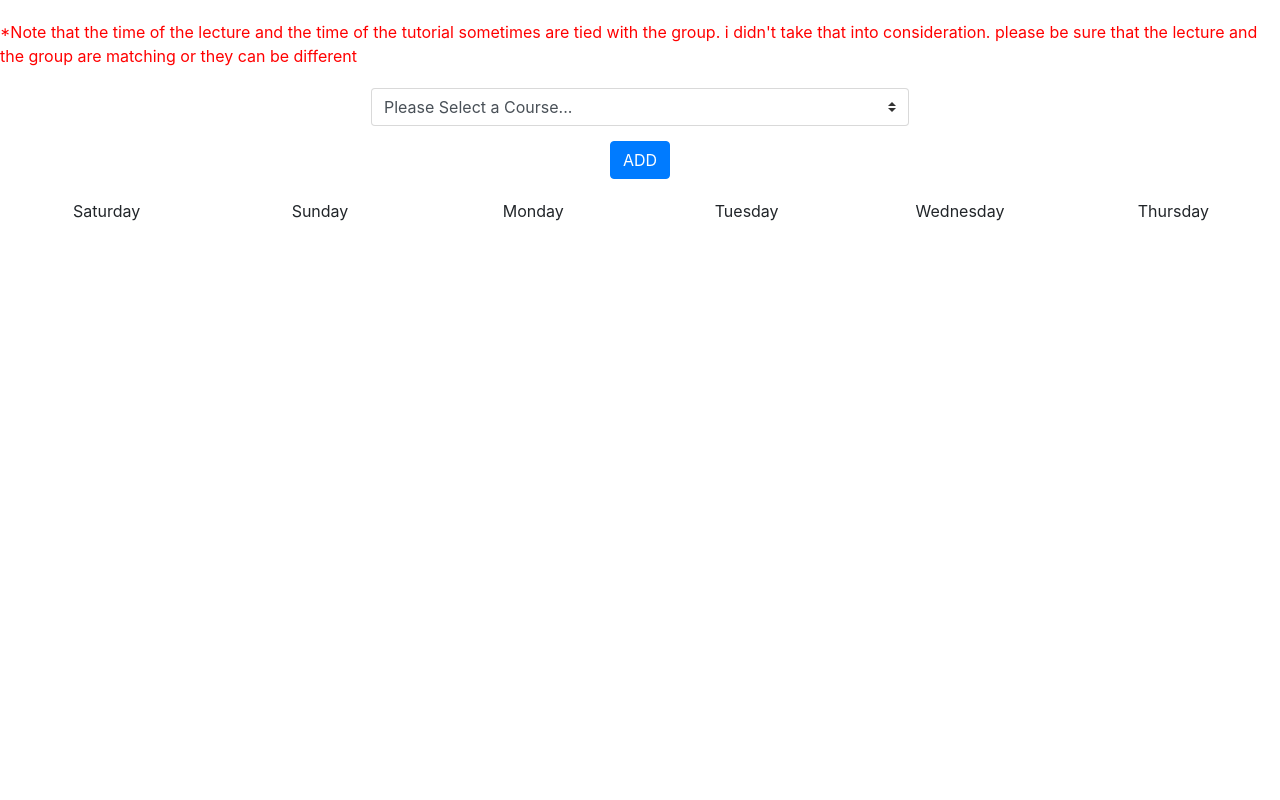
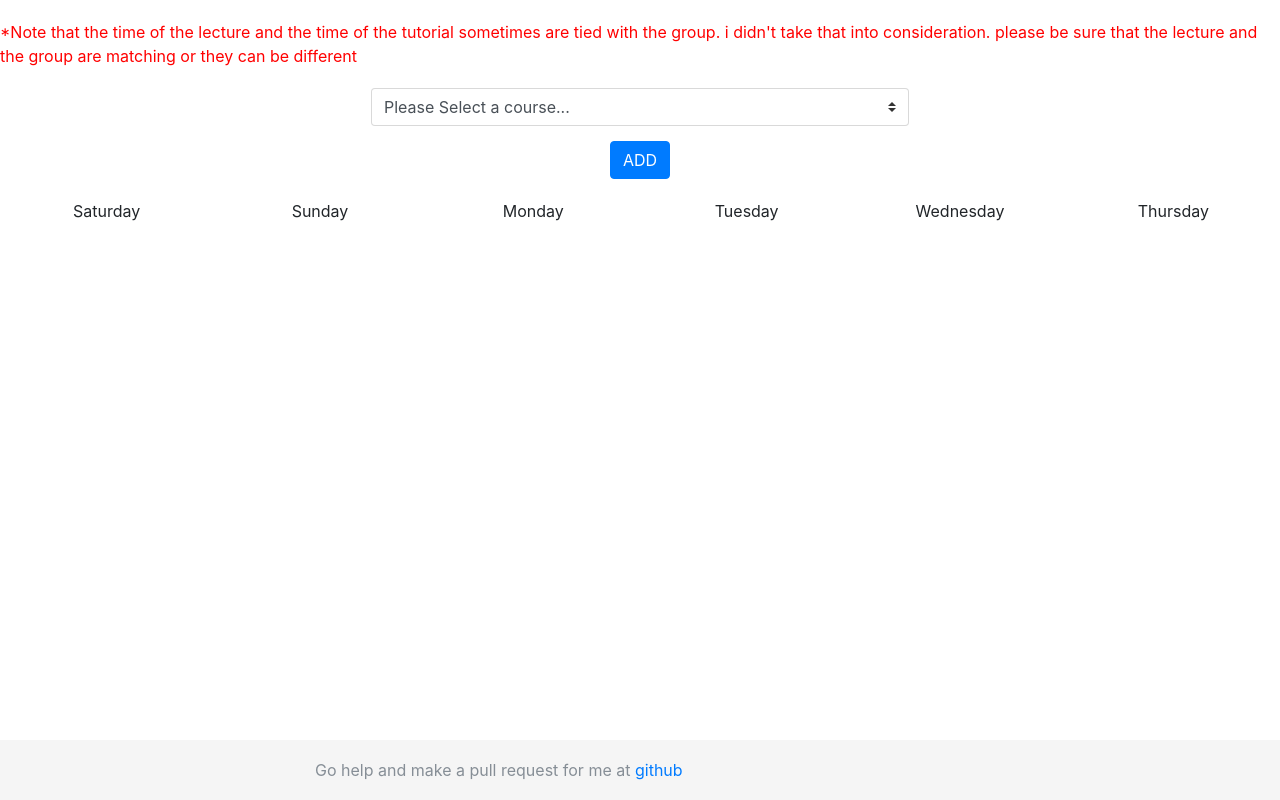
Before and after one commit to ahmedHusseinF/cufe-schedule, an Angular app: page / in a window 1280 px wide. Built offline with nearby package versions, Linux system fonts and the light colour scheme.

Commit message:
b4 bed changes

```diff
--- a/src/app/app.component.css
+++ b/src/app/app.component.css
@@ -1,3 +1,30 @@
 .row {
   margin-top: 20px;
 }
+html {
+  position: relative;
+  min-height: 100%;
+}
+body {
+  /* Margin bottom by footer height */
+  margin-bottom: 60px;
+}
+.footer {
+  position: absolute;
+  bottom: 0;
+  width: 100%;
+  /* Set the fixed height of the footer here */
+  height: 60px;
+  line-height: 60px; /* Vertically center the text there */
+  background-color: #f5f5f5;
+}
+
+/* Custom page CSS
+-------------------------------------------------- */
+/* Not required for template or sticky footer method. */
+
+.container {
+  width: auto;
+  max-width: 680px;
+  padding: 0 15px;
+}
--- a/src/app/app.component.html
+++ b/src/app/app.component.html
@@ -6,7 +6,7 @@
   <div class="row">
     <div class="col-sm text-center">
       <select class="custom-select" (change)="showTime($event.target.value)">
-        <option> Please Select a Course... </option>
+        <option> Please Select a course... </option>
         <option *ngFor="let course of uniqueCourses" [id]="course.id">{{course}}</option>
 
       </select>
@@ -15,16 +15,19 @@
     <div class="col-sm text-center" *ngIf="didSelectCourse">
       <select class="custom-select" (change)="selectLecture($event)">
         <option> Please Choose a Lecture... </option>
-        <option *ngFor="let lecture of currentCourseLectures" [id]="lecture.id">{{lecture.day}} - {{lecture.from}} / {{lecture.to}} - group {{lecture.group}}</option>
+        <option *ngFor="let lecture of currentCourseLectures" [id]="lecture.id">{{lecture?.day}} - {{lecture?.from}} / {{lecture?.to}} - group {{lecture?.group}}</option>
       </select>
     </div>
 
     <div class="col-sm text-center" *ngIf="didSelectCourse">
       <select class="custom-select" (change)="selectTutorial($event)">
         <option> Please Select a Tutorial... </option>
-        <option *ngFor="let tutorial of currentCourseTutorials" [id]="tutorial.id">{{tutorial.day}} - {{tutorial.from}} / {{tutorial.to}} - group {{tutorial.group}}</option>
+        <option *ngFor="let tutorial of currentCourseTutorials" [id]="tutorial.id">{{tutorial?.day}} - {{tutorial?.from}} / {{tutorial?.to}} - group {{tutorial?.group}}</option>
       </select>
     </div>
+  </div>
+  <div class="col-md-12 text-center" *ngIf="error" style="color:red">
+    {{error}}
   </div>
   <div class="col-md-12 text-center" style="margin-top:15px;">
     <button class="btn btn-primary" (click)="addCourse()">ADD</button>
@@ -39,40 +42,45 @@
   </div>
   <div class="row">
     <div class="col-sm text-center">
-      <span *ngFor="let course of saturday">
-        {{course.code}} - {{course.type}}
-        <br>
+      <span *ngFor="let course of saturday" style="background-color:green;color:whitesmoke" (dblclick)="removeCourse($event)">
+        {{course?.code}} - {{course?.type}} - {{course?.from}}/{{course?.to}}
+        <br><br>
       </span>
     </div>
     <div class="col-sm text-center">
-      <span *ngFor="let course of sunday">
-        {{course.code}} - {{course.type}}
-        <br>
+      <span *ngFor="let course of sunday" style="background-color:green;color:whitesmoke" (dblclick)="removeCourse($event)">
+        {{course?.code}} - {{course?.type}} - {{course?.from}}/{{course?.to}}
+        <br><br>
       </span>
     </div>
     <div class="col-sm text-center">
-      <span *ngFor="let course of monday">
-        {{course.code}} - {{course.type}}
-        <br>
+      <span *ngFor="let course of monday" style="background-color:green;color:whitesmoke" (dblclick)="removeCourse($event)">
+        {{course?.code}} - {{course?.type}} - {{course?.from}}/{{course?.to}}
+        <br><br>
       </span>
     </div>
     <div class="col-sm text-center">
-      <span *ngFor="let course of tuesday">
-        {{course.code}} - {{course.type}}
-        <br>
+      <span *ngFor="let course of tuesday" style="background-color:green;color:whitesmoke" (dblclick)="removeCourse($event)">
+        {{course?.code}} - {{course?.type}} - {{course?.from}}/{{course?.to}}
+        <br><br>
       </span>
     </div>
     <div class="col-sm text-center">
-      <span *ngFor="let course of wednesday">
-        {{course.code}} - {{course.type}}
-        <br>
+      <span *ngFor="let course of wednesday" style="background-color:green;color:whitesmoke" (dblclick)="removeCourse($event)">
+        {{course?.code}} - {{course?.type}} - {{course?.from}}/{{course?.to}}
+        <br><br>
       </span>
     </div>
     <div class="col-sm text-center">
-      <span *ngFor="let course of thursday">
-        {{course.code}} - {{course.type}}
-        <br>
+      <span *ngFor="let course of thursday" style="background-color:green;color:whitesmoke" (dblclick)="removeCourse($event)">
+        {{course?.code}} - {{course?.type}} - {{course?.from}}/{{course?.to}}
+        <br><br>
       </span>
     </div>
   </div>
 </div>
+<footer class="footer">
+  <div class="container">
+    <span class="text-muted">Go help and make a pull request for me at <a href="https://github.com/ahmedHusseinF/cufe-schedule">github</a></span>
+  </div>
+</footer>
--- a/src/app/app.component.ts
+++ b/src/app/app.component.ts
@@ -11,7 +11,6 @@ import * as _ from 'lodash'
 export class AppComponent implements OnInit {
   courses: any[]
   uniqueCourses: any[] = []
-  sameCourses: any[] // this contains lectures and tutorials of the same subject
   coursesGroupedByCode: any[] = []
   currentCourses: Course[]
   currentCourseLectures: Course[]
@@ -25,6 +24,10 @@ export class AppComponent implements OnInit {
   tuesday: Course[] = []
   wednesday: Course[] = []
   thursday: Course[] = []
+
+
+  halfDay = ['8:00','8:50','9:00','9:50','10:00','10:50','11:00','11:50','12:00','12:50','1:00','1:50','2:00','2:50','3:00','3:50','4:00','4:50','5:00','5:50','6:00','6:50','7:00','7:50','8:00','8:50','9:00','9:50']
+  error: string
 
   didSelectCourse: boolean = false
 
@@ -65,6 +68,11 @@ export class AppComponent implements OnInit {
   }
 
   showTime(course: string) {
+    if (course.trim() === `Please Select a course...`) {
+      this.error = `Please Select a proper Course to display the Lectures and Tutorials`
+      return
+    }
+    this.error = ``
     this.currentCourseLectures = []
     this.currentCourseTutorials = []
 
@@ -80,14 +88,26 @@ export class AppComponent implements OnInit {
     this.didSelectCourse = true
   }
 
+  removeCourse(event) {
+    console.log(event)
+  }
+
   addCourse() {
-    if (this.selectedCourseLecture && this.selectedCourseTutorial) {
+    if (
+      this.selectedCourseLecture &&
+      (this.selectedCourseTutorial || !this.currentCourseTutorials.length)
+    ) {
       this[this.selectedCourseLecture.day.toLowerCase()].push(
         this.selectedCourseLecture
       )
-      this[this.selectedCourseTutorial.day.toLowerCase()].push(
-        this.selectedCourseTutorial
-      )
+      if (this.selectedCourseTutorial) {
+        this[this.selectedCourseTutorial.day.toLowerCase()].push(
+          this.selectedCourseTutorial
+        )
+      }
+      this.error = ''
+    } else {
+      this.error = 'Please Choose a proper Lecture or Tutorial'
     }
   }
 
```
Also changed, not shown: 1 other file (tests, documents, lock files or other folders).
